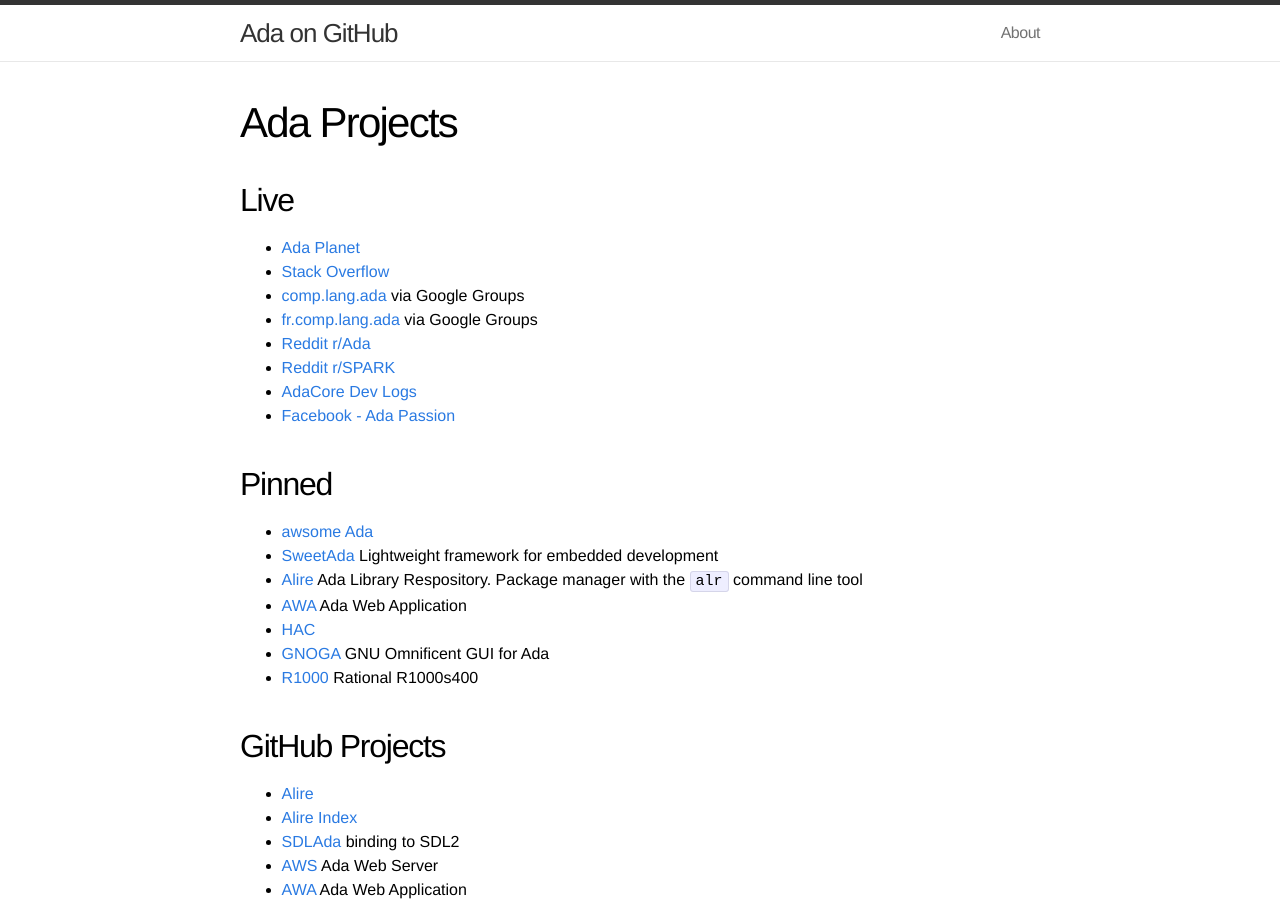
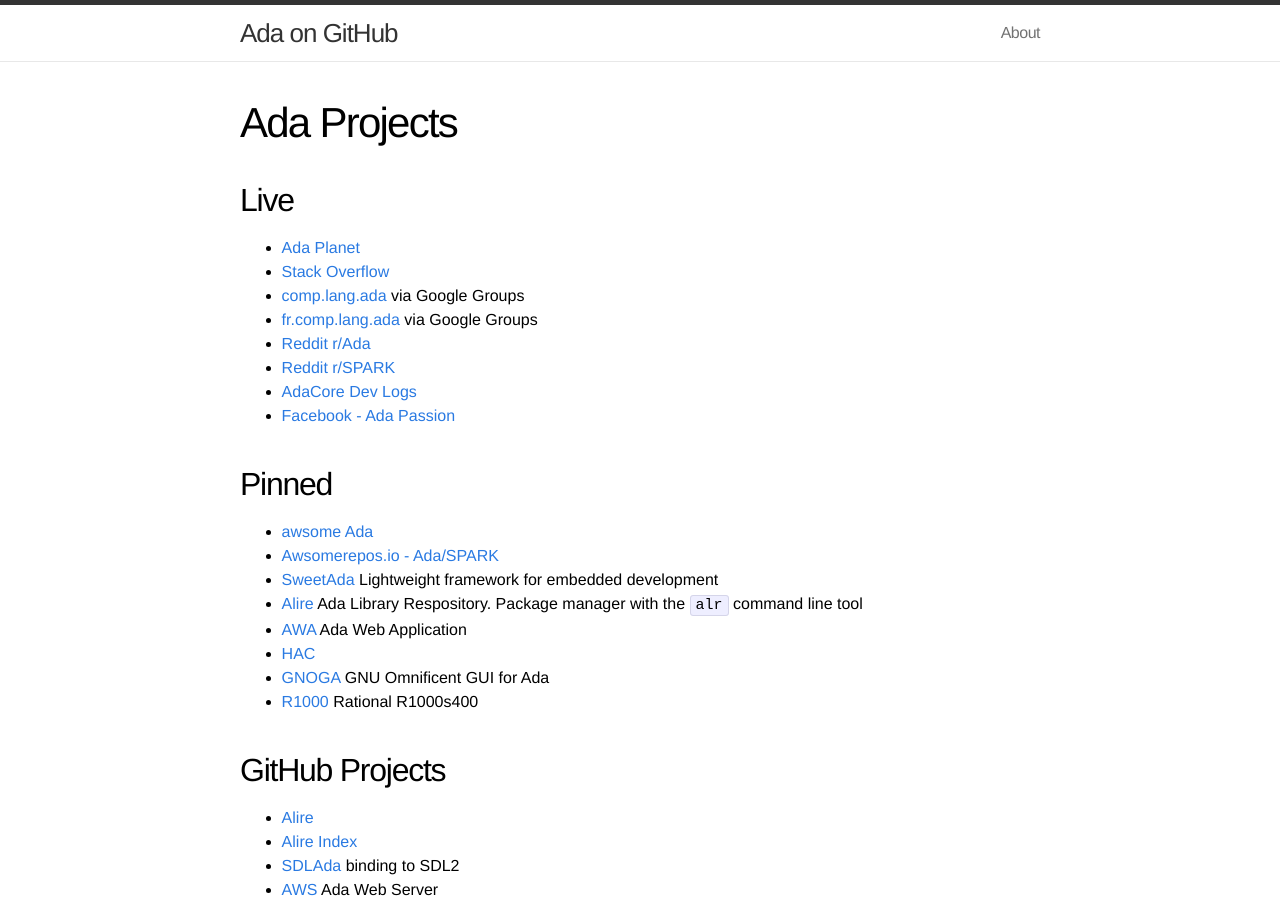
Before and after one commit to quornings/quornings.github.io, a Jekyll site: the page built from ada.md, in a window 1280 px wide and 900 px high. Built offline with Jekyll 4.4.1, drawn with Linux system fonts in a browser that asks for light colours.

Commit message:
Add Awsomerepos.io/Ada/SPARK.

```diff
--- a/ada.md
+++ b/ada.md
@@ -17,6 +17,7 @@ title: Ada Projects
 ## Pinned
 
 - [awsome Ada](https://github.com/ohenley/awesome-ada)
+- [Awsomerepos.io - Ada/SPARK](https://awesomerepos.io/awesome/ohenley/awesome-ada)
 - [SweetAda](http://www.sweetada.org) Lightweight framework for embedded development
 - [Alire](https://alire.ada.dev) Ada Library Respository. Package
   manager with the `alr` command line tool
```
